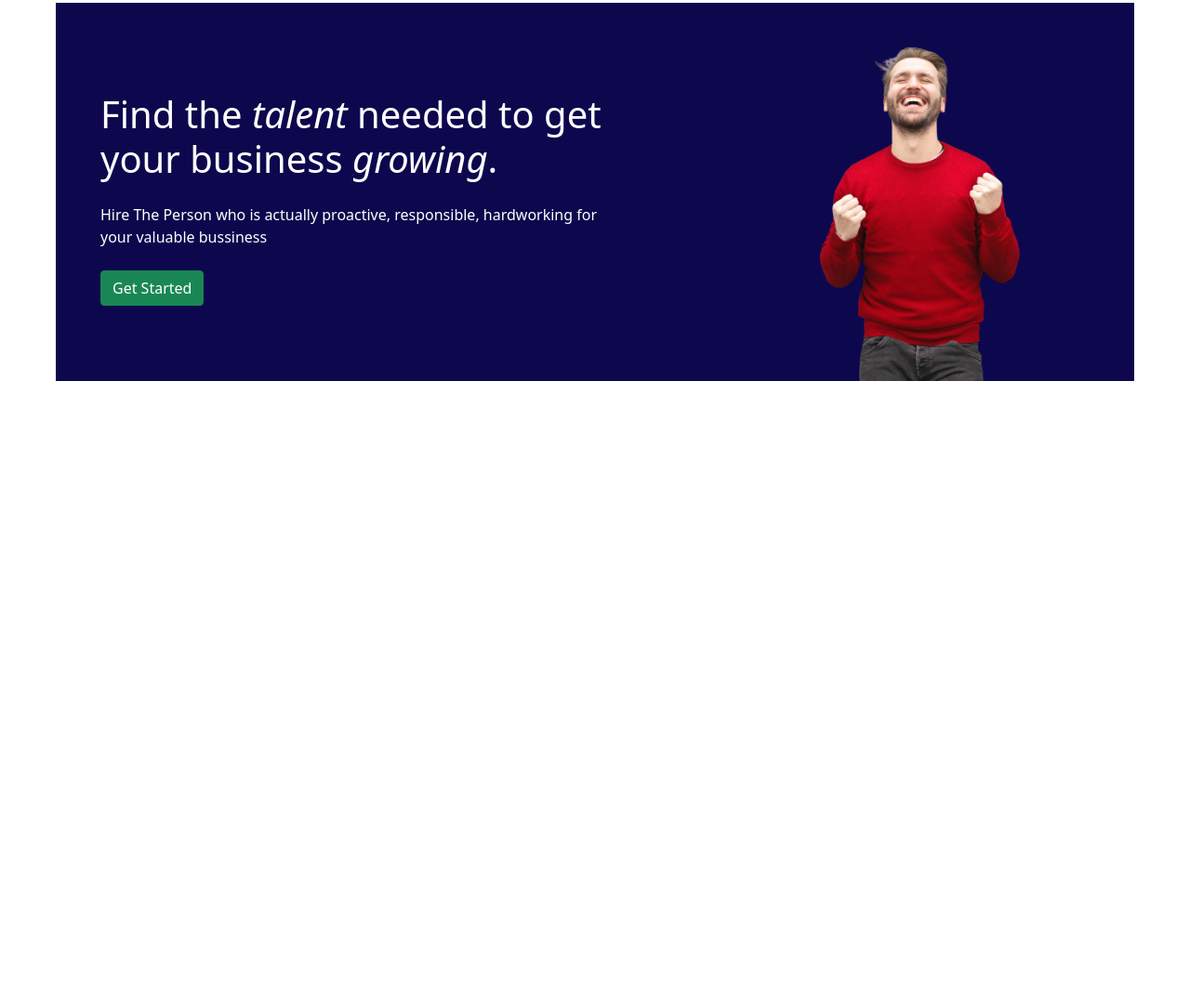
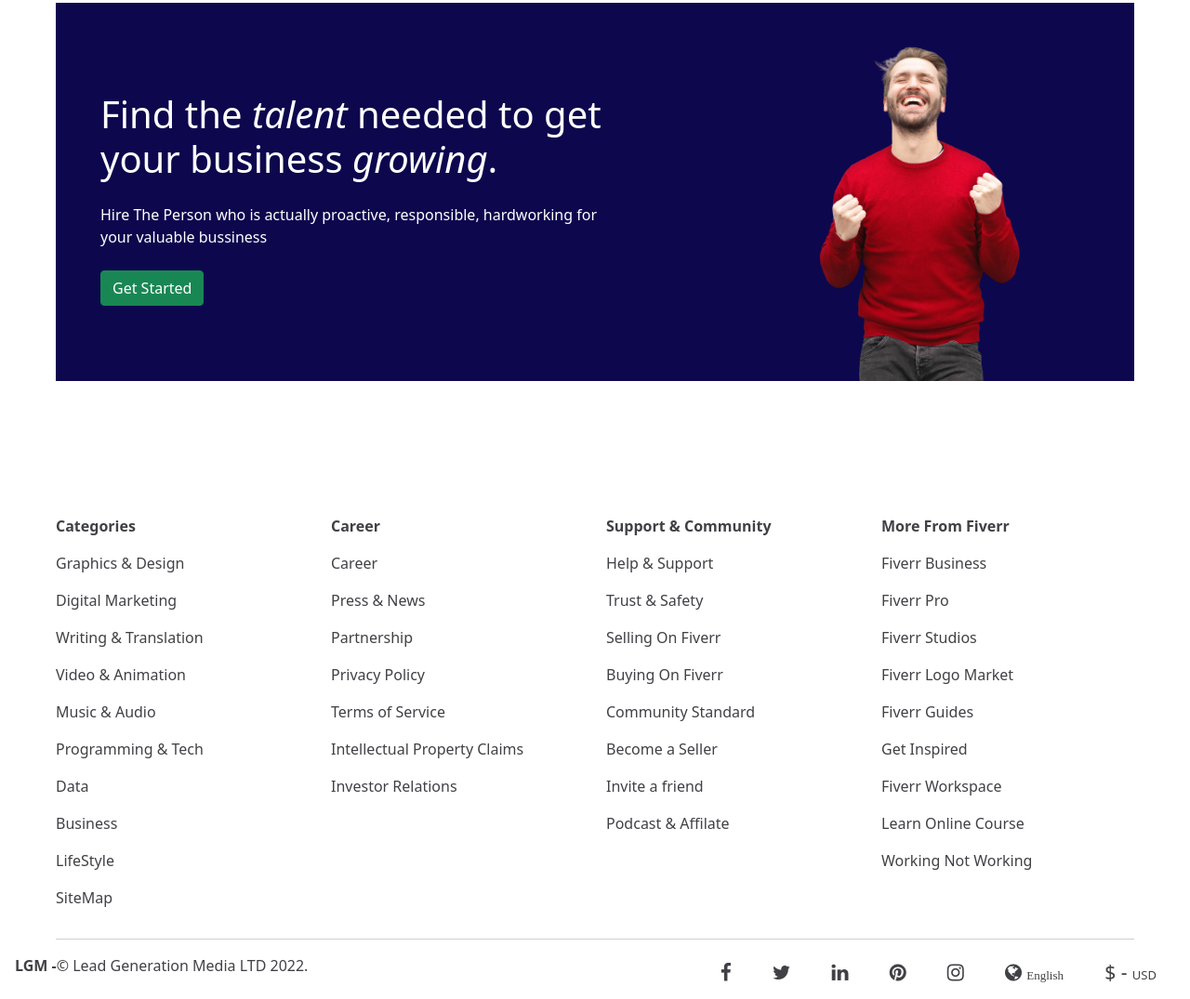
Before and after one commit to iqbal9865/LeadGenerationMedia, a plain HTML site: page Home/index.html in a window 1280 px wide. Shown: the part 4951-6026 px from the top of the page at 93% size. Before the commit the page ends 5457 px from the top, so only its background shows below. Drawn offline with nearby package versions, Linux system fonts and the light colour scheme; a web font is replaced by a local one.

Commit message:
wokring on home page

```diff
--- a/Home/index.html
+++ b/Home/index.html
@@ -528,6 +528,75 @@
       </div>
     </section>
 
+    <footer class="section mt-5 pt-5 pb-2">
+      <div class="container-fluid">
+        <div class="row">
+          <div class="col-md-3 col-sm-6">
+            <p><strong>Categories</strong></p>
+            <p>Graphics & Design</p>
+            <p>Digital Marketing</p>
+            <p>Writing & Translation</p>
+            <p>Video & Animation</p>
+            <p>Music & Audio</p>
+            <p>Programming & Tech</p>
+            <p>Data</p>
+            <p>Business</p>
+            <p>LifeStyle</p>
+            <p>SiteMap</p>
+          </div>
+          <div class="col-md-3 col-sm-6">
+            <p><strong>Career</strong></p>
+            <p>Career</p>
+            <p>Press & News</p>
+            <p>Partnership</p>
+            <p>Privacy Policy</p>
+            <p>Terms of Service</p>
+            <p>Intellectual Property Claims</p>
+            <p>Investor Relations</p>
+          </div>
+          <div class="col-md-3 col-sm-6">
+            <p><strong>Support & Community</strong></p>
+            <p>Help & Support</p>
+            <p>Trust & Safety</p>
+            <p>Selling On Fiverr</p>
+            <p>Buying On Fiverr</p>
+            <p>Community Standard</p>
+            <p>Become a Seller</p>
+            <p>Invite a friend</p>
+            <p>Podcast & Affilate</p>
+          </div>
+          <div class="col-md-3 col-sm-6">
+            <p><strong>More From Fiverr</strong></p>
+            <p>Fiverr Business</p>
+            <p>Fiverr Pro</p>
+            <p>Fiverr Studios</p>
+            <p>Fiverr Logo Market</p>
+            <p>Fiverr Guides</p>
+            <p>Get Inspired</p>
+            <p>Fiverr Workspace</p>
+            <p>Learn Online Course</p>
+            <p>Working Not Working</p>
+          </div>
+        </div>
+        <hr>
+      </div>
+      <div class="d-flex justify-content-between align-items-center mx-3">
+        <div class="d-flex align-items-center">
+          <p><strong>LGM - </strong></p>
+          <p>&copy; Lead Generation Media LTD 2022.</p>
+        </div>
+        <div class="social-icons">
+          <a href="#" class="fa fa-facebook"></a>
+          <a href="#" class="fa fa-twitter"></a>
+          <a href="#" class="fa fa-linkedin"></a>
+          <a href="#" class="fa fa-pinterest"></a>
+          <a href="#" class="fa fa-instagram"></a>
+          <a href="" class="fa fa-globe"> <span class="eng">English</span> </a>
+          <a href=""> $ - <span class="eng">USD</span> </a>
+        </div>
+      </div>
+    </footer>
+
     <script src="https://unpkg.com/swiper/swiper-bundle.min.js"></script>
 
     <script src="./index.js"></script>
--- a/Home/style.css
+++ b/Home/style.css
@@ -201,7 +201,23 @@ img {
   background-color: var(--header-bg-color);
   color: var(--text-white);
 }
+.social-icons a {
+  display: inline-block;
+  padding: 0 20px;
+  font-size: 21px;
+  color: var(--common-text-color);
+  text-decoration: none;
+}
+.social-icons a .eng {
+  font-size: 13px;
+}
 
+footer p {
+  cursor: pointer;
+}
+footer p:hover{
+  text-decoration: underline;
+}
 @media (max-width: 778px) {
   .title {
     font-size: 37px;
```
